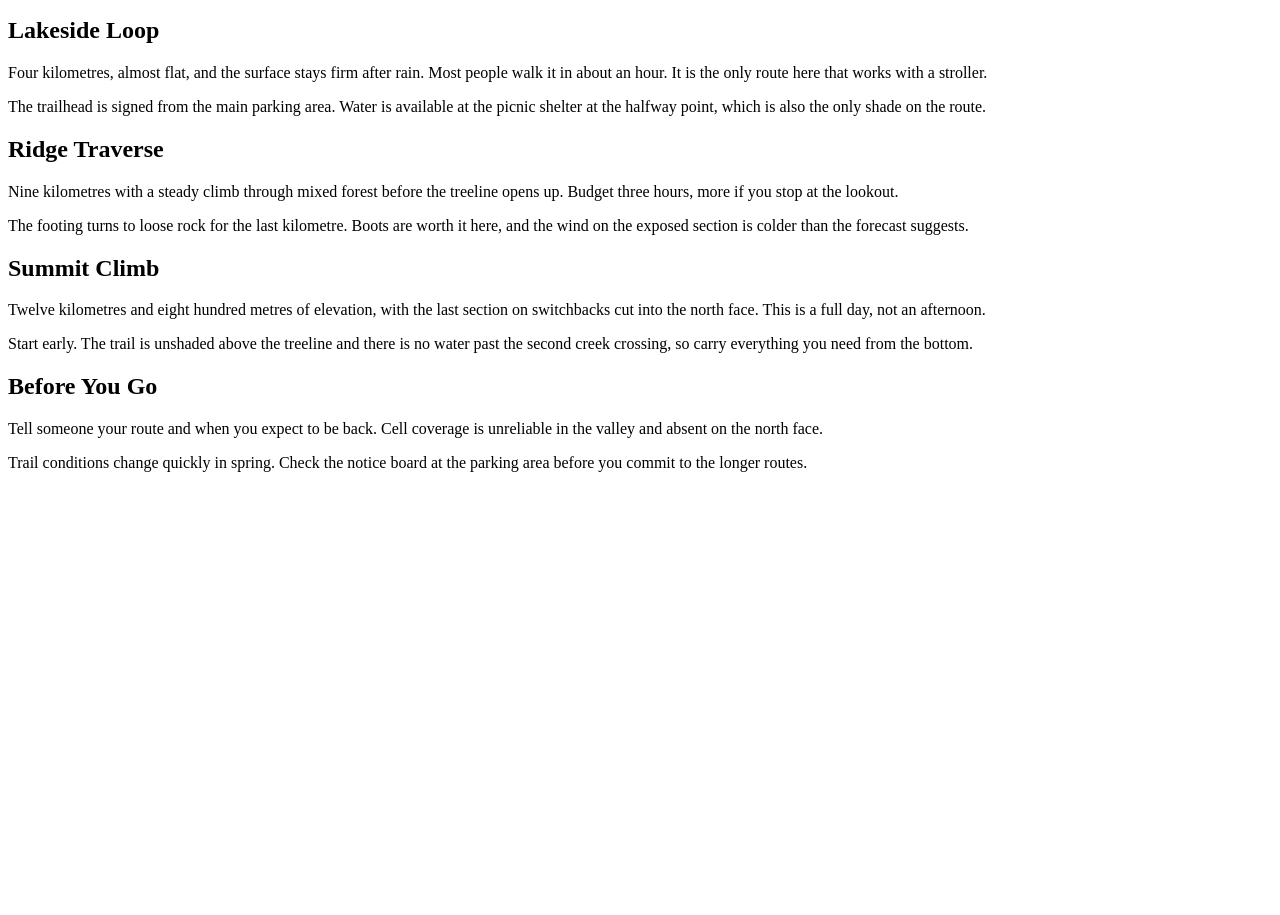
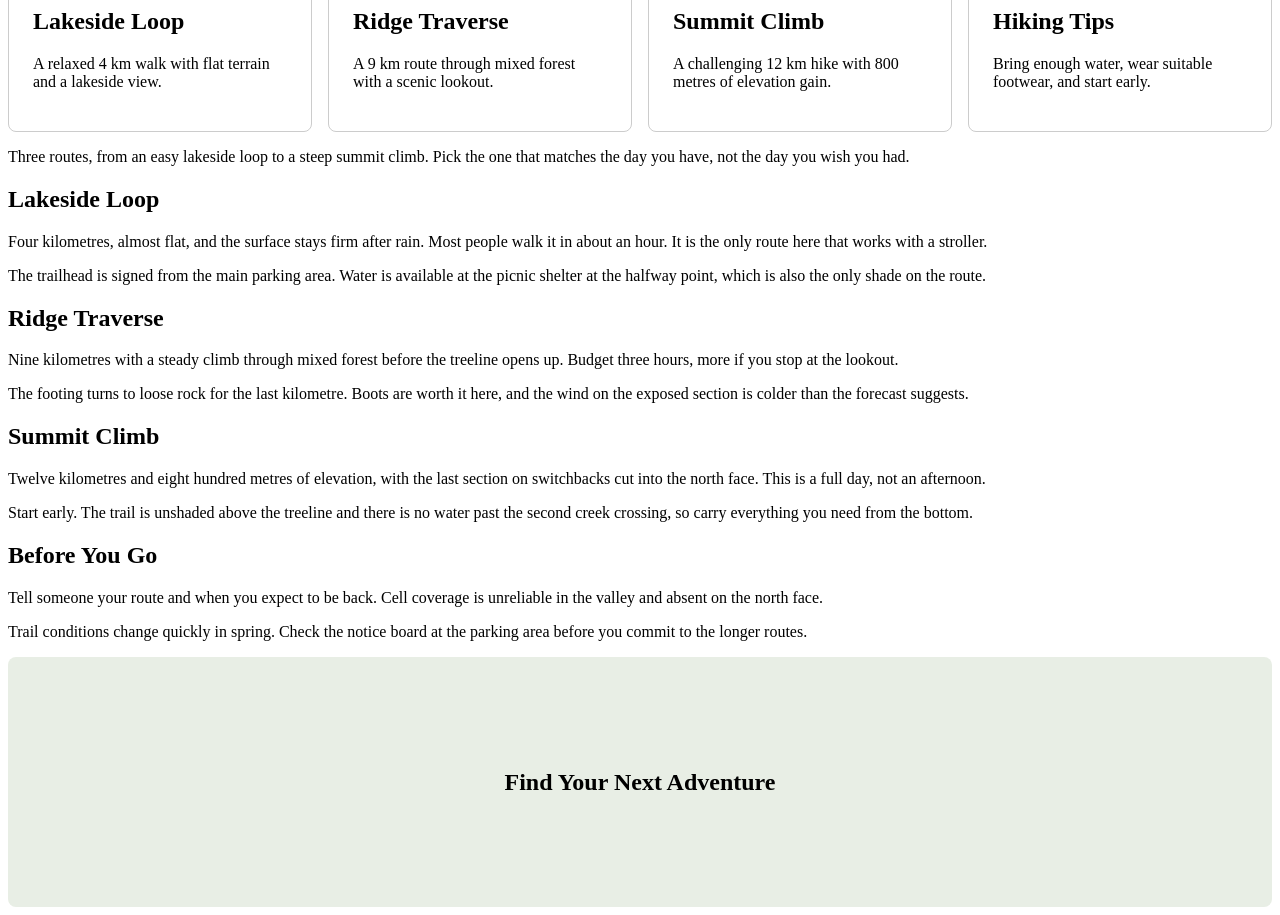
Before and after one commit to perr0580/MTM1544-week-5, a plain HTML site: page index.html in a window 1280 px wide. Shown: the part 72-987 px from the top of the page. Before the commit the page ends 800 px from the top, so only its background shows below. Drawn offline with Linux system fonts and the light colour scheme.

Commit message:
Assignment completed

```diff
--- a/css/styles.css
+++ b/css/styles.css
@@ -31,3 +31,28 @@ nav a:focus {
    outline: 2px solid #0077cc;
    outline-offset: 4px;
 }
+
+
+.trail-cards {
+  display: flex;
+  flex-wrap: wrap;
+  gap: 1rem;
+}
+
+.card {
+  flex: 1 1 220px;
+  padding: 1.5rem;
+  border: 1px solid #cccccc;
+  border-radius: 8px;
+}
+/* At 1143px the cards start to stack and the layout changes */
+
+
+.welcome-banner {
+  display: flex;
+  justify-content: center;
+  align-items: center;
+  height: 250px;
+  border-radius: 8px;
+  background-color: #e8eee5;
+}
--- a/index.html
+++ b/index.html
@@ -9,7 +9,7 @@
 <body>
 
   <header>
-    <a href="#" class="site-name">Mountain Trail Guide</a>
+    <div class="site-name">Mountain Trail Guide</div>
 
     <nav>
       <a href="lakeside">Lakeside Loop</a>
@@ -18,6 +18,29 @@
       <a href="before-you-go">Before You Go</a>
     </nav>
   </header>
+
+
+  <section class="trail-cards">
+    <article class="card">
+      <h2>Lakeside Loop</h2>
+      <p>A relaxed 4 km walk with flat terrain and a lakeside view.</p>
+    </article>
+
+    <article class="card">
+      <h2>Ridge Traverse</h2>
+      <p>A 9 km route through mixed forest with a scenic lookout.</p>
+    </article>
+
+    <article class="card">
+      <h2>Summit Climb</h2>
+      <p>A challenging 12 km hike with 800 metres of elevation gain.</p>
+    </article>
+
+    <article class="card">
+      <h2>Hiking Tips</h2>
+      <p>Bring enough water, wear suitable footwear, and start early.</p>
+    </article>
+  </section>
 
   <p class="intro">Three routes, from an easy lakeside loop to a steep summit climb. Pick the one
     that matches the day you have, not the day you wish you had.</p>
@@ -54,5 +77,9 @@
   <p>Trail conditions change quickly in spring. Check the notice board at the parking area before
     you commit to the longer routes.</p>
 
+<section class="welcome-banner">
+  <h2>Find Your Next Adventure</h2>
+</section>
+
 </body>
 </html>
```
